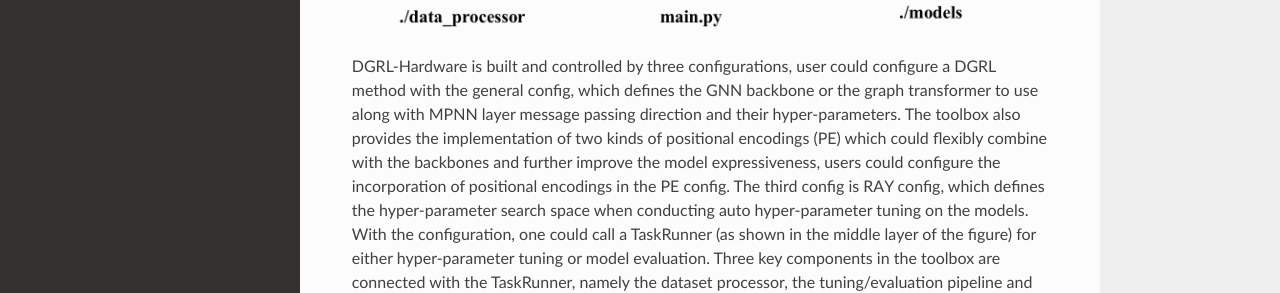
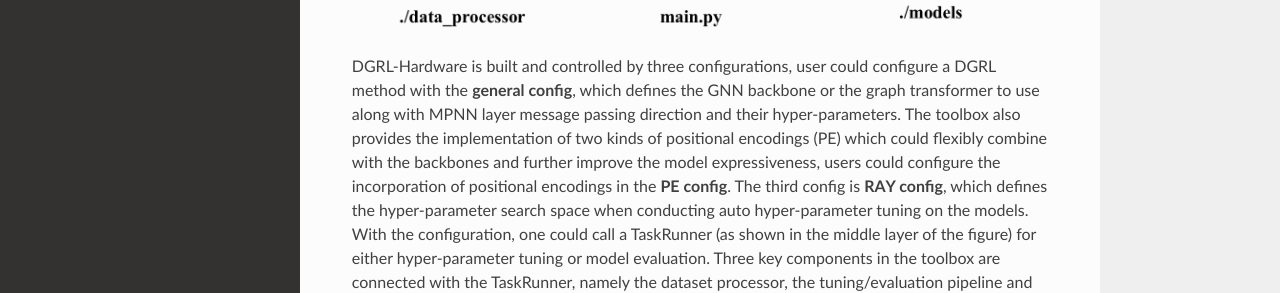
Before and after one commit to Graph-COM/Benchmark_for_DGRL_in_Hardwares, a Sphinx documentation site: the page built from docs/source/index.rst, in a window 1280 px wide and 900 px high, scrolled down 1075 px. Shown: the part 201-494 px from the top of the window. Built offline with Sphinx 7.4.7 and the Read the Docs theme 2.0.0, drawn with Linux system fonts in a browser that asks for light colours; some of the changed text lies outside the part shown.

Commit message:
Update index.rst

```diff
--- a/docs/source/index.rst
+++ b/docs/source/index.rst
@@ -18,7 +18,7 @@ Get Started
 
 .. image:: fig/code_frame.png
 
-DGRL-Hardware is built and controlled by three configurations, user could configure a DGRL method with the general config, which defines the GNN backbone or the graph transformer to use along with MPNN layer message passing direction and their hyper-parameters. The toolbox also provides the implementation of two kinds of positional encodings (PE) which could flexibly combine with the backbones and further improve the model expressiveness, users could configure the incorporation of positional encodings in the PE config. The third config is RAY config, which defines the hyper-parameter search space when conducting auto hyper-parameter tuning on the models. With the configuration, one could call a TaskRunner (as shown in the middle layer of the figure) for either hyper-parameter tuning or model evaluation. Three key components in the toolbox are connected with the TaskRunner, namely the dataset processor, the tuning/evaluation pipeline and the model implementation.
+DGRL-Hardware is built and controlled by three configurations, user could configure a DGRL method with the **general config**, which defines the GNN backbone or the graph transformer to use along with MPNN layer message passing direction and their hyper-parameters. The toolbox also provides the implementation of two kinds of positional encodings (PE) which could flexibly combine with the backbones and further improve the model expressiveness, users could configure the incorporation of positional encodings in the **PE config**. The third config is **RAY config**, which defines the hyper-parameter search space when conducting auto hyper-parameter tuning on the models. With the configuration, one could call a TaskRunner (as shown in the middle layer of the figure) for either hyper-parameter tuning or model evaluation. Three key components in the toolbox are connected with the TaskRunner, namely the dataset processor, the tuning/evaluation pipeline and the model implementation.
 
 To get started, one may first set-up the environment, then configure DGRL methods (select an existing method or design a novel method) and config datasets (select an existing dataset or introduce a new dataset). After the DGRL method is configured, one may run RAY-tune for hyper-parameter tuning and then conduct performance evaluation.
 
```
